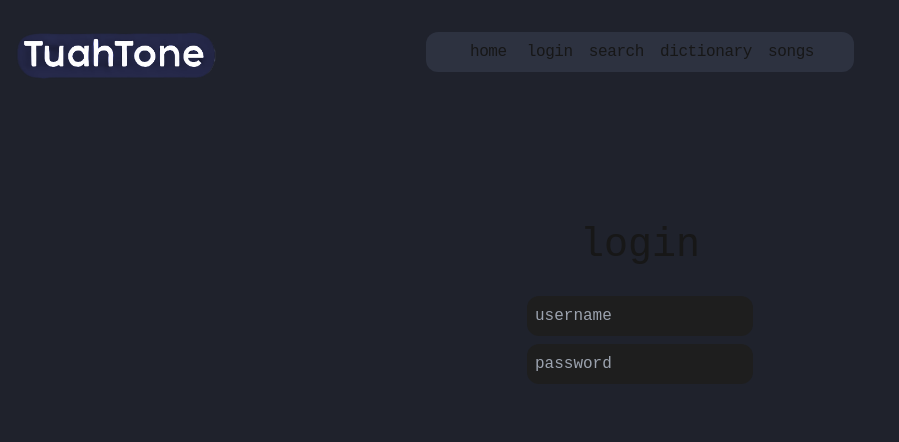
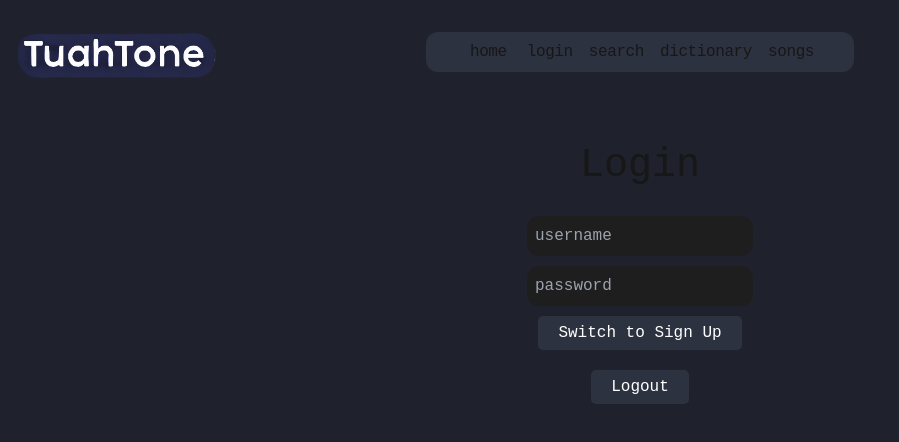
Before and after one commit to TheOfficialBarn/tuahtone, a Next.js app: page /login in a window 1280 px wide. Shown: the top 442 px of the page, without its empty margins (0-899 px from the left). Built offline with nearby package versions, Linux system fonts and the light colour scheme; no server answers.

Commit message:
fixed login page

```diff
--- a/app/login/page.jsx
+++ b/app/login/page.jsx
@@ -1,3 +1,9 @@
+"use client";
+
+import { useState, useEffect } from 'react';
+import { useRouter } from 'next/navigation'; // Import useRouter from Next.js
+import { signInWithEmailAndPassword, createUserWithEmailAndPassword, signOut, onAuthStateChanged } from 'firebase/auth';
+import { auth } from '../lib/firebase'; // adjust the path as needed
 import localFont from 'next/font/local';
 
 const jetBrainsMono = localFont({
@@ -7,11 +13,105 @@ const jetBrainsMono = localFont({
 });
 
 export default function Page() {
+  const [email, setEmail] = useState('');
+  const [password, setPassword] = useState('');
+  const [error, setError] = useState('');
+  const [isLogin, setIsLogin] = useState(true);
+  const [user, setUser] = useState(null);
+  const router = useRouter(); // Initialize the router
+
+  useEffect(() => {
+    const unsubscribe = onAuthStateChanged(auth, (currentUser) => {
+      if (currentUser) {
+        setUser(currentUser);
+      } else {
+        setUser(null);
+      }
+    });
+
+    return () => unsubscribe();
+  }, []);
+
+  const handleLogin = async () => {
+    try {
+      await signInWithEmailAndPassword(auth, email, password);
+      // Redirect to a different page or show success message
+    } catch (error) {
+      setError(error.message);
+    }
+  };
+
+  const handleSignUp = async () => {
+    try {
+      await createUserWithEmailAndPassword(auth, email, password);
+      // Redirect to login page after successful sign-up
+      router.push('/login');
+    } catch (error) {
+      setError(error.message);
+    }
+  };
+
+  const handleLogout = async () => {
+    try {
+      await signOut(auth);
+      // Redirect to login page after logout
+      router.push('/login');
+    } catch (error) {
+      setError(error.message);
+    }
+  };
+
+  const handleSubmit = (e) => {
+    e.preventDefault();
+    if (isLogin) {
+      handleLogin();
+    } else {
+      handleSignUp();
+    }
+  };
+
+  const buttonStyle = {
+    padding: '5px 20px',
+    fontSize: '16px',
+    margin: '10px 0',
+    cursor: 'pointer',
+    backgroundColor: '#2D3240',
+    color: 'white',
+    border: 'none',
+    borderRadius: '5px',
+  };
+
   return (
-    <section className="flex flex-col items-center justify-center mt-20" style={{ fontFamily: 'var(--font-jet-brains-mono)' }}>
-      <h1 className="mb-5">login</h1>
-      <input type="text" placeholder="username" className="bg-songblockbackground rounded-xl p-2 mb-2" />
-      <input type="password" placeholder="password" className="bg-songblockbackground rounded-xl p-2" />
+    <section style={{ fontFamily: 'var(--font-jet-brains-mono)', display: 'flex', flexDirection: 'column', alignItems: 'center', justifyContent: 'center' }}>
+      <h1 style={{ marginBottom: '20px' }}>{isLogin ? 'Login' : 'Sign Up'}</h1>
+      <form onSubmit={handleSubmit} style={{ display: 'flex', flexDirection: 'column', alignItems: 'center' }}>
+        <input
+          type="email"
+          placeholder="username"
+          className="bg-songblockbackground rounded-xl p-2 col-span-1"
+          style={{ marginBottom: '10px' }}
+          value={email}
+          onChange={(e) => setEmail(e.target.value)}
+        />
+        <input
+          type="password"
+          placeholder="password"
+          className="bg-songblockbackground rounded-xl p-2 col-span-1"
+          value={password}
+          onChange={(e) => setPassword(e.target.value)}
+          onKeyDown={(e) => {
+            if (e.key === 'Enter') {
+              handleSubmit(e);
+            }
+          }}
+        />
+      </form>
+      {error && <p style={{ color: 'red' }}>{error}</p>}
+      <button onClick={() => setIsLogin(!isLogin)} style={buttonStyle}>
+        {isLogin ? 'Switch to Sign Up' : 'Switch to Login'}
+      </button>
+      <button onClick={handleLogout} style={buttonStyle}>Logout</button>
+      {user && <p style={{ marginTop: '20px' }}>Logged in as: {user.email}</p>}
     </section>
   );
 }
```
